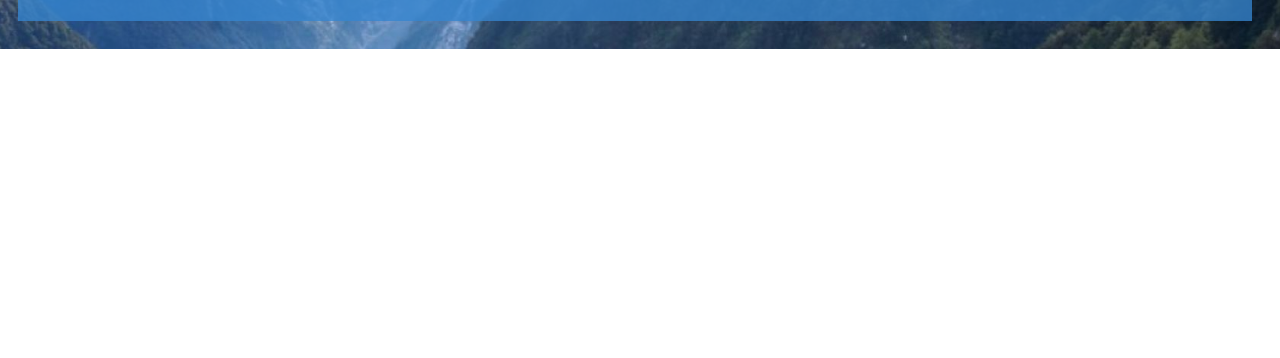
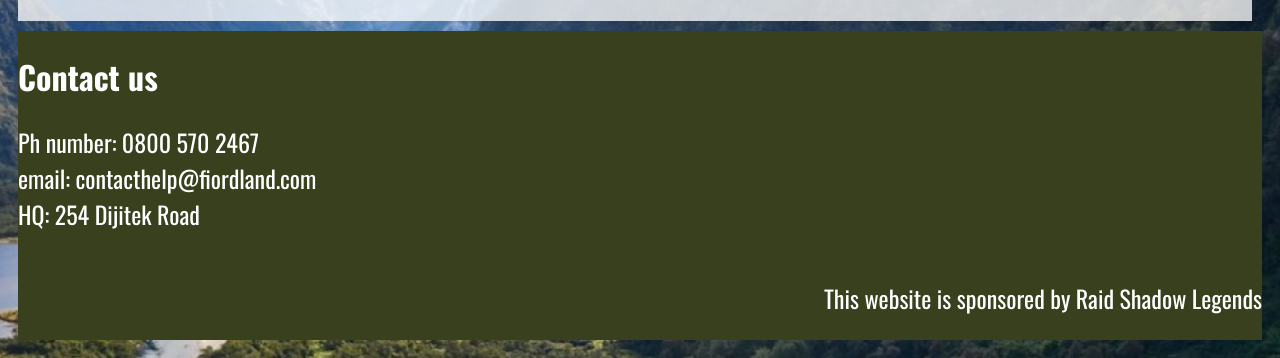
Before and after one commit to UmarSyed106/Assesment-Website, a plain HTML site: page 01-about-us.html in a window 1280 px wide. Shown: the part 837-1195 px from the top of the page. Before the commit the page ends 886 px from the top, so only its background shows below. Drawn offline with nearby package versions, Linux system fonts and the light colour scheme.

Commit message:
Added footer to all webpages Changed background color added classes

```diff
--- a/01-about-us.html
+++ b/01-about-us.html
@@ -58,6 +58,19 @@
     </aside>
 
 <footer>
+    <h1 class="foot">
+        Contact us
+        </h1>
+
+    <p class="foot">
+    Ph number: 0800 570 2467<br>
+    email: contacthelp@fiordland.com<br>
+    HQ: 254 Dijitek Road
+        </p>
+
+    <p class="drift">
+        This website is sponsored by Raid Shadow Legends
+        </p>
 
     </footer>
 </body>
--- a/02-style(1).css
+++ b/02-style(1).css
@@ -48,7 +48,7 @@ nav {
 }
 
 main {
-    background-color: #3686d1c5;
+    background-color: #ffffffc5;
 }
 
 h1 {
@@ -72,3 +72,16 @@ p {
 img {
     height: 500px;
 }
+
+footer{
+    background-color: #38401E;
+}
+
+.foot {
+    color: white;
+}
+
+.drift {
+    color: white;
+    float: right;
+}
```
Also changed, not shown: 00-index.html (+13 -0 lines), 01-activity.html (+13 -0 lines), 01-booking.html (+13 -0 lines).
